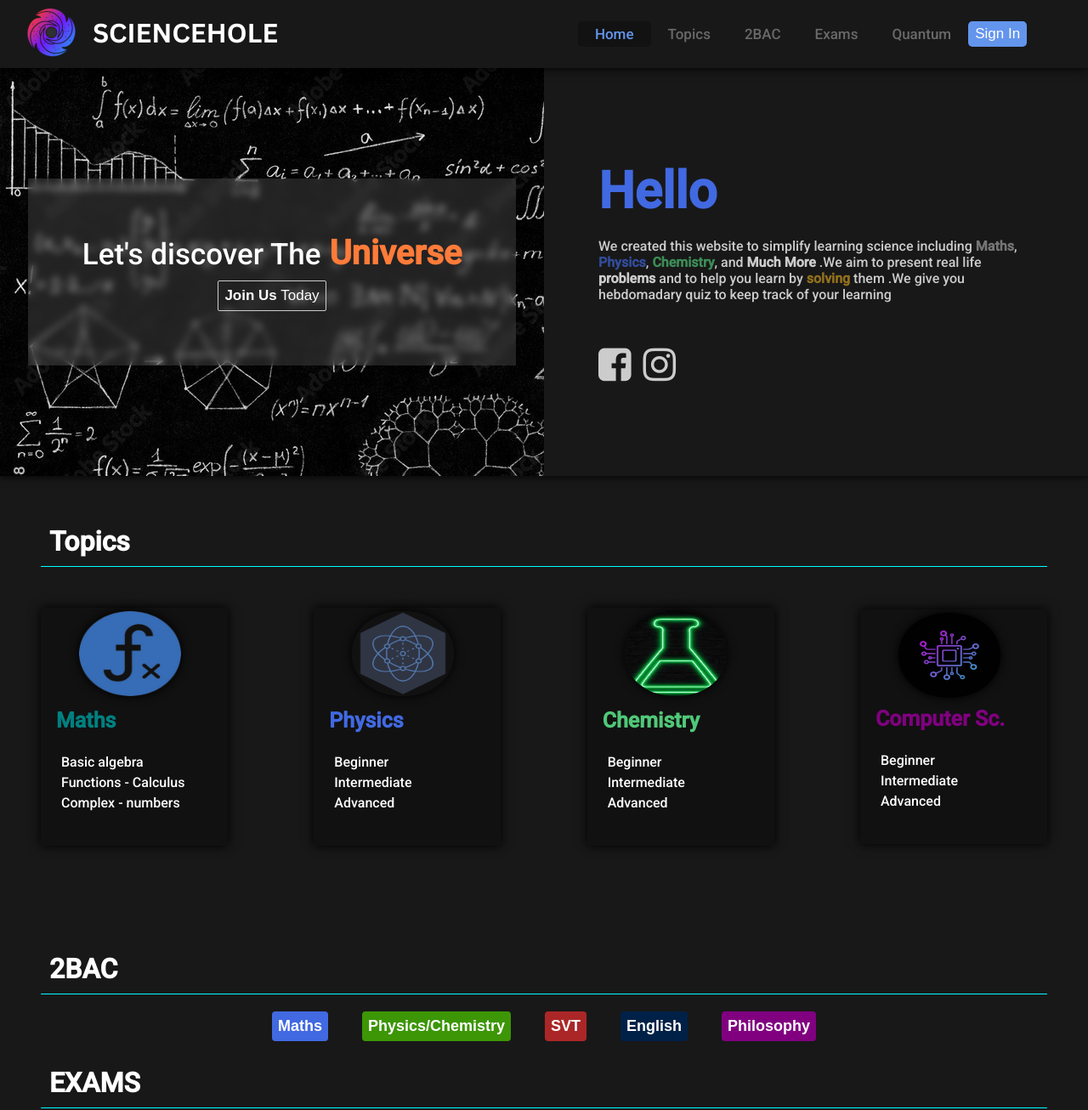
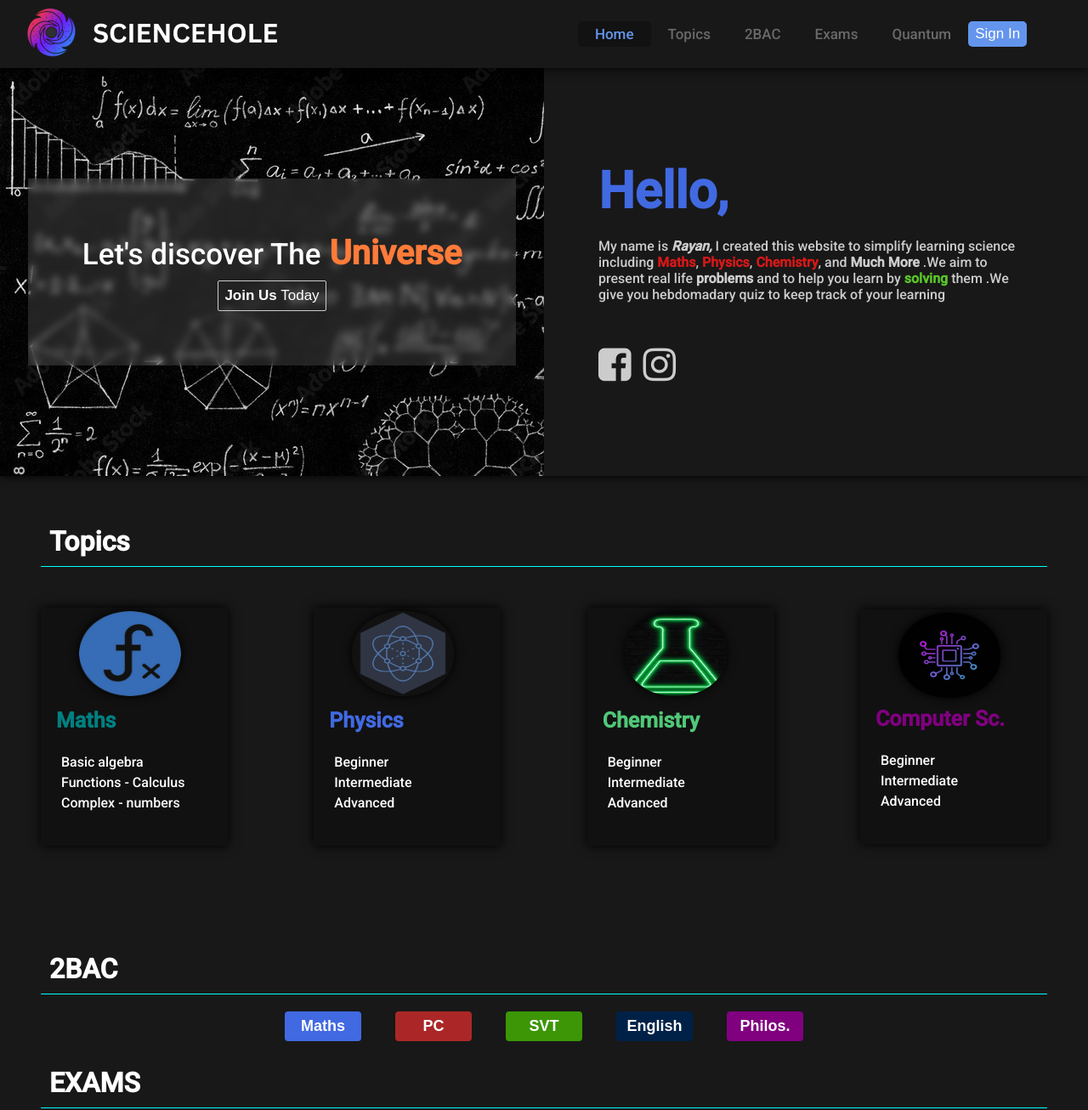
Before and after one commit to DxtrBen/DxtrBen.github.io, a plain HTML site: page index.html in a window 1280 px wide. Shown: the top 1306 px of the page at 85% size. Drawn offline with Linux system fonts and the light colour scheme.

Commit message:
Update index.html

```diff
--- a/index.html
+++ b/index.html
@@ -47,12 +47,12 @@
                 <div class="textContainer">
                     <div class="text">
                         <h1 >
-                            <strong style="color: #4169e1;">Hello</strong>
+                            <strong style="color: #4169e1;">Hello,</strong>
                         </h1>
                         <p style="padding: 20px 0px 50px 0px; color: #ccc;">
-                        We created this website to simplify learning science including
-                            <strong style="color: #cccccc85;">Maths</strong>, <strong style="color: #4169e1a6;">Physics</strong>, <strong style="color: #50c878a8;">Chemistry</strong>, and <strong>Much More </strong>
-                        .We aim to present real life <strong style="color: #ccc;">problems </strong> and to help you learn by <strong style="color: #daa5209f;">solving</strong> them
+                        My name is <i><strong>Rayan, </strong></i>I created this website to simplify learning science including
+                            <strong style="color: #ff1818d0;">Maths</strong>, <strong style="color: #ff1818d0;">Physics</strong>, <strong style="color: #ff1818d0;">Chemistry</strong>, and <strong>Much More </strong>
+                        .We aim to present real life <strong style="color: #ccc;">problems </strong> and to help you learn by <strong style="color: #6efc2dc0;">solving</strong> them
                             .We give you hebdomadary quiz to keep track of your learning
                         </p>
                         <div class="socialmedia">
@@ -108,11 +108,11 @@
         <div id="bac">
             <h1 style="padding: 10px;">2BAC</h1>
                 <div class="matters">
-                    <button class="b-1" style="background-color: #4169E1;">Maths</button>
-                    <button class="b-2" style="background-color: #47bc00c4;">Physics/Chemistry</button>
-                    <button class="b-3" style="background-color: #c92b2bd4;">SVT</button>
-                    <button class="b-4" style="background-color: #002147;">English</button>
-                    <button class="b-5" style="background-color: #800080;">Philosophy</button>
+                    <button class="b-1" style="width:90px; background-color: #4169E1;">Maths</button>
+                    <button class="b-2" style="width:90px; background-color: #c92b2bd4;">PC</button>
+                    <button class="b-3" style="width:90px; background-color: #47bc00c4;">SVT</button>
+                    <button class="b-4" style="width:90px; background-color: #002147;">English</button>
+                    <button class="b-5" style="width:90px; background-color: #800080;">Philos.</button>
                 </div>
 
             <div id="training">
```
